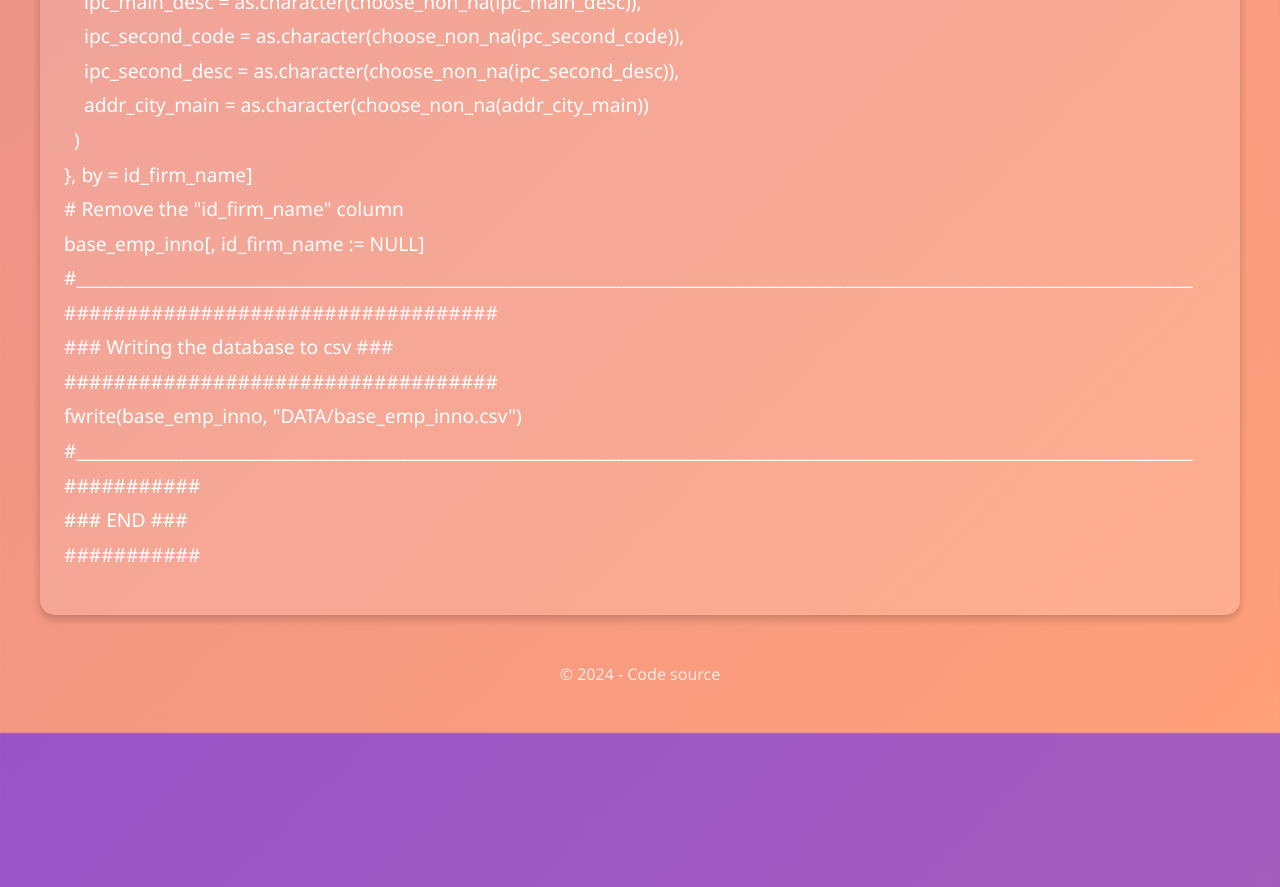
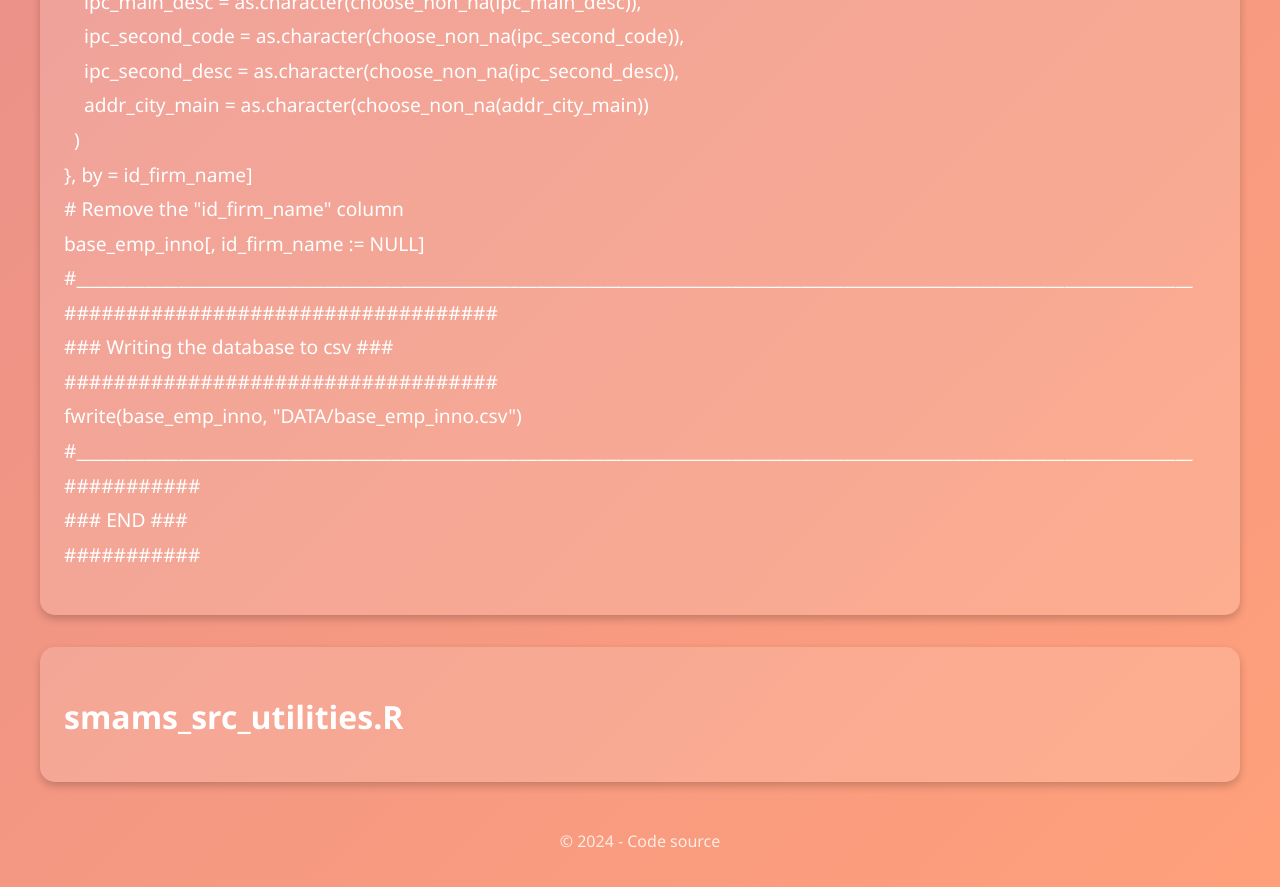
Before and after one commit to SebastienH422/ProjetR.smams, a Jekyll site: the page code-source.html, which Jekyll copies as it is, in a window 1280 px wide and 900 px high, scrolled down 9538 px. Shown: the top 887 px of the window. Built offline with Jekyll 4.4.1, drawn with Linux system fonts in a browser that asks for light colours; before the commit the page ends 10271 px from its top, so only the background shows below that.

Commit message:
Update code-source.html

```diff
--- a/code-source.html
+++ b/code-source.html
@@ -371,6 +371,12 @@
 <br>###########
                 </p>
             </section>
+            <section class="section block">
+                <h2>smams_src_utilities.R</h2>
+                <p>
+
+                </p>
+            </section>
 
         </main>
 
```
